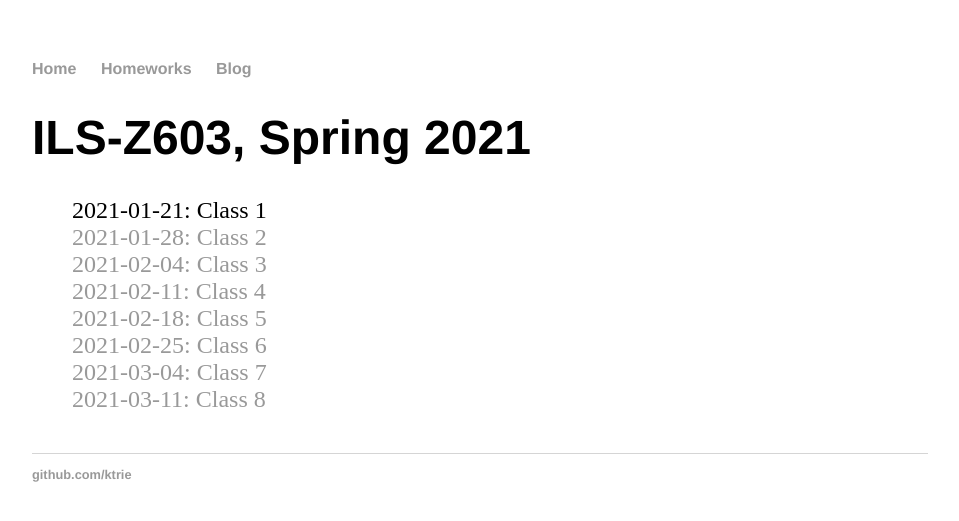
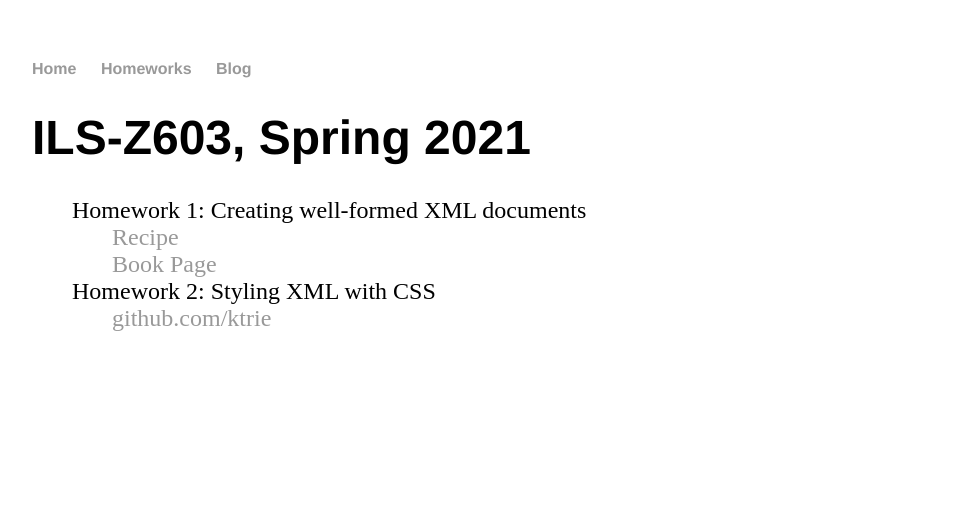
Before and after one commit to ktrie/ktrie.github.io, a Jekyll site: the page built from homeworks/index.html, in a window 1280 px wide. Shown: the top 521 px of the page, without its empty margins (160-1119 px from the left). Built offline with Jekyll 4.4.1, drawn with Linux system fonts in a browser that asks for light colours.

Commit message:
Update index.html

```diff
--- a/homeworks/index.html
+++ b/homeworks/index.html
@@ -4,21 +4,15 @@ title: ILS-Z603, Spring 2021
 ---
 <h1>{{ page.title }}</h1>
     <ul class="posts">
-	<li>2021-01-21: Class 1
-	    <ul>
-		    <li><a href="/homeworks/triebold_frangipanerecipe.xml" title="Recipe"</a></li>
-		    <li><a href="/homeworks/triebold_mobydick.xml" title="Book Page"</a></li>
-	    </ul>
+	<li>Homework 1: Creating well-formed XML documents
+		<ul>
+			<li><a href="/homeworks/triebold_frangipanerecipe.xml">Recipe</a></li>
+			<li><a href="/homeworks/triebold_mobydick.xml">Book Page</a></li>
+		</ul>
 	</li>
-        <li>2021-01-28: Class 2
-	    <ul>
-		    <li><a href="/homeworks/titlepage.xml" title="Title Page"</a><li>
-	    </ul>
+	<li>Homework 2: Styling XML with CSS
+		<ul>
+			<li><a href="/homeworks/titlepage.xml>Title Page</a></li>
+		</ul>
 	</li>
-        <li>2021-02-04: Class 3</li>
-        <li>2021-02-11: Class 4</li>
-        <li>2021-02-18: Class 5</li>
-        <li>2021-02-25: Class 6</li>
-        <li>2021-03-04: Class 7</li>
-        <li>2021-03-11: Class 8</li>
      </ul>
```
